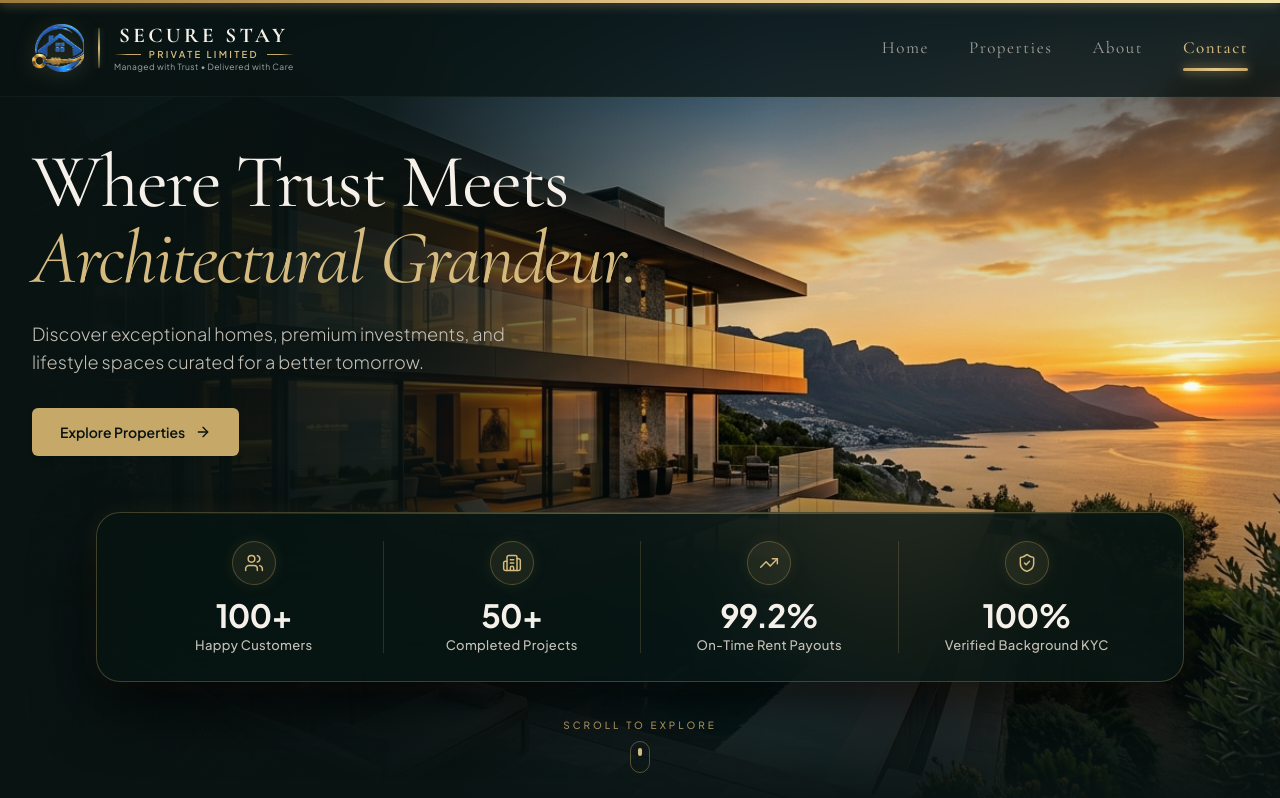
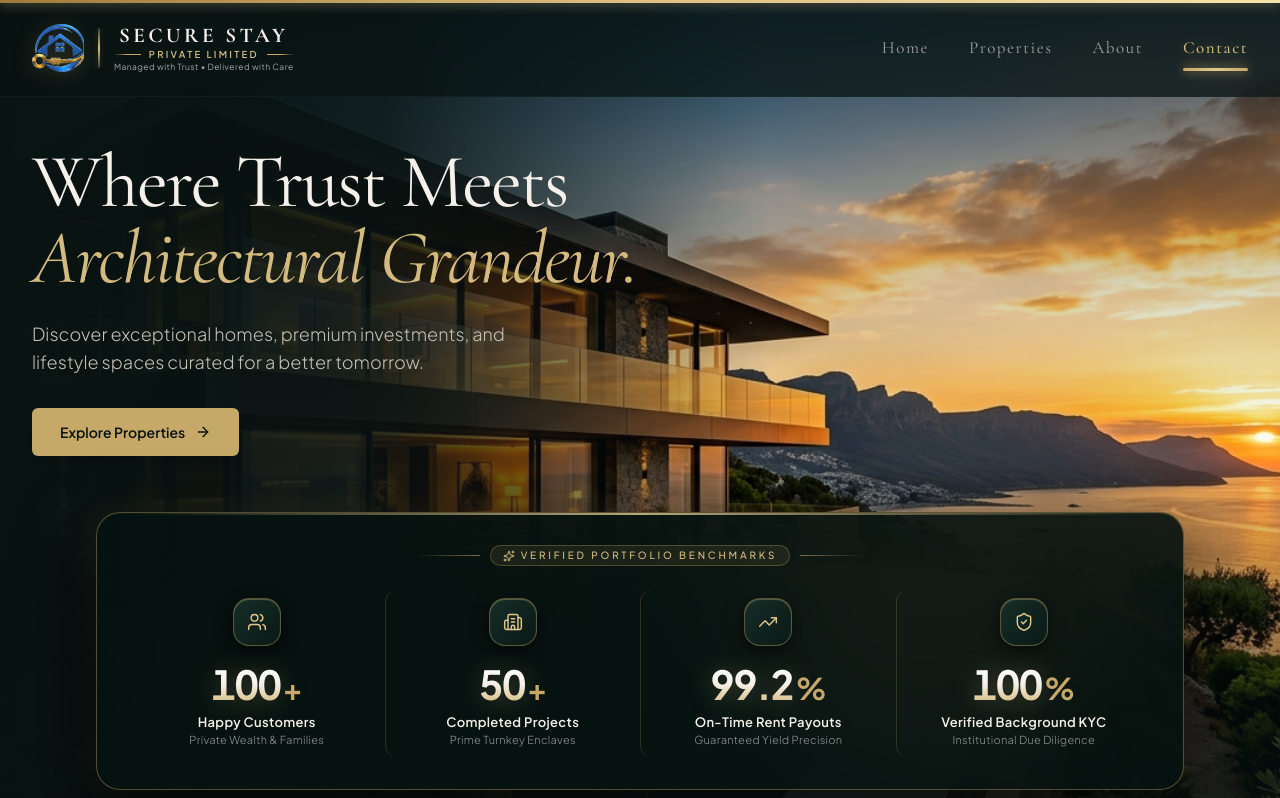
Before and after one commit to Richard28-dev/Estate, a React (Vite) app: page / in a window 1280 px wide. Shown: the top 798 px of the page. Built offline with nearby package versions, Linux system fonts and the light colour scheme.

Commit message:
feat: elevate trust metrics bar to ultra-luxury aesthetic with dynamic count-up animations

```diff
--- a/src/components/Hero.jsx
+++ b/src/components/Hero.jsx
@@ -1,6 +1,44 @@
-import React, { useRef } from 'react';
-import { motion, useScroll, useTransform } from 'framer-motion';
-import { ArrowRight, Users, Building2, TrendingUp, ShieldCheck } from 'lucide-react';
+import React, { useState, useEffect, useRef } from 'react';
+import { motion, useScroll, useTransform, useInView } from 'framer-motion';
+import { ArrowRight, Users, Building2, TrendingUp, ShieldCheck, Sparkles } from 'lucide-react';
+
+function AnimatedMetric({ target, decimals = 0, suffix = '' }) {
+  const [val, setVal] = useState(0);
+  const ref = useRef(null);
+  const isInView = useInView(ref, { once: true, margin: '-20px' });
+
+  useEffect(() => {
+    if (!isInView) return;
+    let start = 0;
+    const duration = 1800; // ms
+    const stepTime = 30;
+    const steps = duration / stepTime;
+    const increment = target / steps;
+
+    const timer = setInterval(() => {
+      start += increment;
+      if (start >= target) {
+        setVal(target);
+        clearInterval(timer);
+      } else {
+        setVal(decimals > 0 ? parseFloat(start.toFixed(decimals)) : Math.floor(start));
+      }
+    }, stepTime);
+
+    return () => clearInterval(timer);
+  }, [isInView, target, decimals]);
+
+  return (
+    <span ref={ref} className="tabular-nums font-sans-luxury text-3xl sm:text-4xl lg:text-[40px] font-bold tracking-tight leading-none flex items-baseline justify-center">
+      <span className="bg-gradient-to-b from-[#FFFFFF] via-[#F5F1EA] to-[#D4BA7E] bg-clip-text text-transparent drop-shadow-[0_2px_12px_rgba(212,186,126,0.3)]">
+        {decimals > 0 ? val.toFixed(decimals) : val}
+      </span>
+      <span className="text-[#C6A868] font-bold text-2xl sm:text-3xl ml-0.5">
+        {suffix}
+      </span>
+    </span>
+  );
+}
 
 export default function Hero({ onSearchSubmit, currentCurrency }) {
   const heroRef = useRef(null);
@@ -25,23 +63,35 @@ export default function Hero({ onSearchSubmit, currentCurrency }) {
   const metrics = [
     {
       icon: Users,
-      value: '100+',
+      target: 100,
+      decimals: 0,
+      suffix: '+',
       label: 'Happy Customers',
+      sublabel: 'Private Wealth & Families',
     },
     {
       icon: Building2,
-      value: '50+',
+      target: 50,
+      decimals: 0,
+      suffix: '+',
       label: 'Completed Projects',
+      sublabel: 'Prime Turnkey Enclaves',
     },
     {
       icon: TrendingUp,
-      value: '99.2%',
+      target: 99.2,
+      decimals: 1,
+      suffix: '%',
       label: 'On-Time Rent Payouts',
+      sublabel: 'Guaranteed Yield Precision',
     },
     {
       icon: ShieldCheck,
-      value: '100%',
+      target: 100,
+      decimals: 0,
+      suffix: '%',
       label: 'Verified Background KYC',
+      sublabel: 'Institutional Due Diligence',
     },
   ];
 
@@ -112,32 +162,61 @@ export default function Hero({ onSearchSubmit, currentCurrency }) {
         </div>
       </motion.div>
 
-      {/* Trust & Performance Metrics Bar */}
+      {/* Ultra-Luxury Trust & Performance Metrics Bar */}
       <div className="relative z-20 w-full max-w-6xl mx-auto px-4 sm:px-8 mt-10 sm:mt-14">
         <motion.div
           initial={{ opacity: 0, y: 30 }}
           animate={{ opacity: 1, y: 0 }}
           transition={{ duration: 0.85, delay: 0.45, ease: [0.16, 1, 0.3, 1] }}
-          className="relative w-full bg-[#071412]/85 backdrop-blur-2xl border border-[#C6A868]/30 rounded-2xl sm:rounded-3xl p-5 sm:p-7 shadow-[0_25px_60px_rgba(0,0,0,0.8),0_0_25px_rgba(198,168,104,0.1)] transition-all duration-500 hover:border-[#C6A868]/55 before:absolute before:inset-x-8 before:top-0 before:h-[1px] before:bg-gradient-to-r before:from-transparent before:via-[#C6A868]/50 before:to-transparent"
+          className="relative w-full bg-[#061210]/90 backdrop-blur-3xl border border-[#C6A868]/40 rounded-2xl sm:rounded-3xl p-6 sm:p-8 shadow-[0_30px_80px_rgba(0,0,0,0.85),0_0_35px_rgba(198,168,104,0.12),inset_0_1px_2px_rgba(255,255,255,0.06)] transition-all duration-500 hover:border-[#C6A868]/65 before:absolute before:inset-x-12 before:top-0 before:h-[1.5px] before:bg-gradient-to-r before:from-transparent before:via-[#E2C98E]/80 before:to-transparent"
         >
-          <div className="grid grid-cols-2 md:grid-cols-4 gap-6 md:gap-0 items-center divide-y md:divide-y-0 md:divide-x divide-[#C6A868]/20">
+          {/* Subtle Institutional Eyebrow Header */}
+          <div className="flex items-center justify-center gap-2.5 mb-6">
+            <div className="h-[1px] w-8 sm:w-16 bg-gradient-to-r from-transparent to-[#C6A868]/60" />
+            <div className="flex items-center gap-1.5 px-3 py-0.5 rounded-full bg-[#C6A868]/10 border border-[#C6A868]/30">
+              <Sparkles className="w-3 h-3 text-[#D4BA7E]" />
+              <span className="text-[9px] sm:text-[10px] uppercase font-sans tracking-[0.28em] text-[#D4BA7E] font-medium">
+                Verified Portfolio Benchmarks
+              </span>
+            </div>
+            <div className="h-[1px] w-8 sm:w-16 bg-gradient-to-l from-transparent to-[#C6A868]/60" />
+          </div>
+
+          <div className="grid grid-cols-2 md:grid-cols-4 gap-6 md:gap-0 items-stretch divide-y md:divide-y-0 md:divide-x divide-[#C6A868]/20">
             {metrics.map((metric, index) => {
               const Icon = metric.icon;
               return (
                 <div
                   key={index}
-                  className={`flex flex-col items-center text-center px-4 group ${
-                    index >= 2 ? 'pt-5 md:pt-0' : ''
+                  className={`flex flex-col items-center justify-between text-center px-3 sm:px-6 py-2 group rounded-xl transition-all duration-300 hover:bg-[#0E201D]/40 ${
+                    index >= 2 ? 'pt-6 md:pt-2' : ''
                   }`}
                 >
-                  <div className="w-11 h-11 rounded-full bg-[#C6A868]/10 border border-[#C6A868]/30 flex items-center justify-center text-[#D4BA7E] mb-3 group-hover:scale-110 group-hover:bg-[#C6A868]/20 group-hover:border-[#C6A868]/60 shadow-[0_0_15px_rgba(198,168,104,0.1)] transition-all duration-300">
-                    <Icon className="w-5 h-5 stroke-[1.8]" />
+                  {/* Faceted Luxury Icon Badge */}
+                  <div className="relative mb-3.5">
+                    <div className="absolute inset-0 rounded-2xl bg-[#C6A868]/20 blur-md opacity-0 group-hover:opacity-100 transition-opacity duration-500" />
+                    <div className="relative w-12 h-12 rounded-2xl bg-gradient-to-br from-[#152E28] to-[#0A1815] border border-[#C6A868]/40 flex items-center justify-center text-[#E0C58A] shadow-[0_4px_16px_rgba(0,0,0,0.6),inset_0_1px_1px_rgba(224,197,138,0.35)] group-hover:scale-110 group-hover:border-[#C6A868] transition-all duration-300">
+                      <Icon className="w-5 h-5 stroke-[1.75]" />
+                    </div>
                   </div>
-                  <div className="text-2xl sm:text-3xl lg:text-[32px] font-bold text-[#F5F1EA] tracking-tight leading-tight group-hover:text-[#D4BA7E] transition-colors">
-                    {metric.value}
+
+                  {/* Animated Gold Serif Numerals */}
+                  <div className="my-1">
+                    <AnimatedMetric
+                      target={metric.target}
+                      decimals={metric.decimals}
+                      suffix={metric.suffix}
+                    />
                   </div>
-                  <div className="text-xs sm:text-[13px] font-sans text-[#C5C0B6] font-medium tracking-wide mt-1">
+
+                  {/* Title Label */}
+                  <div className="text-xs sm:text-[13px] font-sans font-semibold text-[#F5F1EA] tracking-wide mt-1 group-hover:text-[#D4BA7E] transition-colors">
                     {metric.label}
+                  </div>
+
+                  {/* Institutional Micro-Narrative Subtitle */}
+                  <div className="text-[10px] sm:text-[11px] font-sans text-[#8E9B97] font-light tracking-wide mt-0.5">
+                    {metric.sublabel}
                   </div>
                 </div>
               );
```
